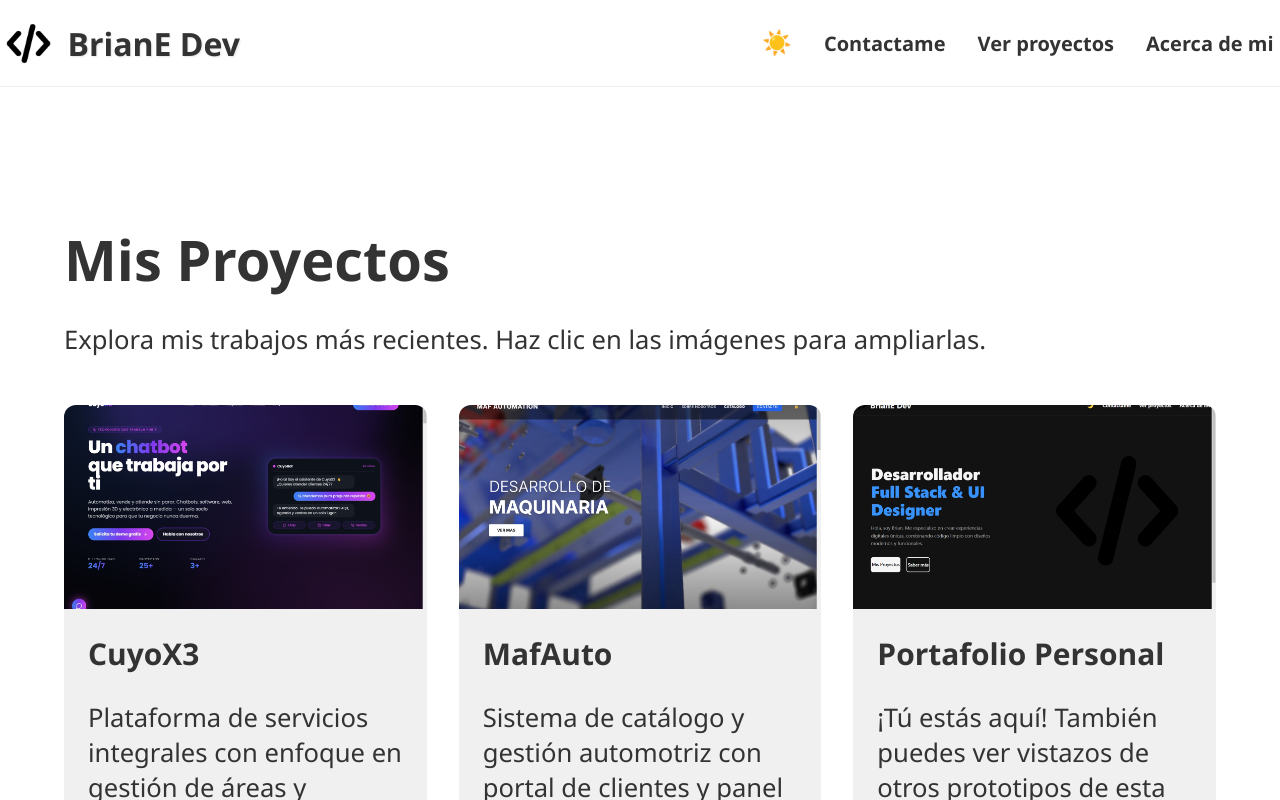
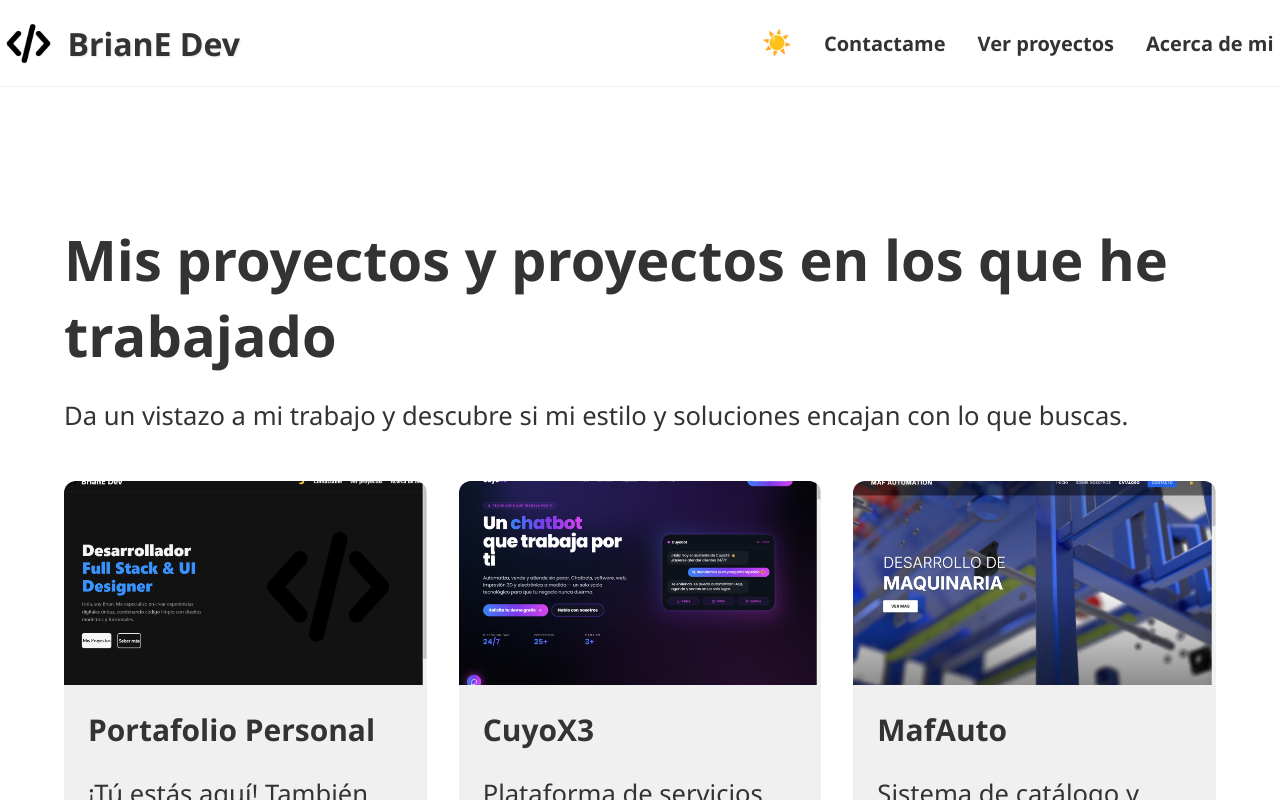
Before and after one commit to Bri-idk/BRIAN_E_DEV_PORTFOLIO, a React (Vite) app: page /proyectos in a window 1280 px wide. Shown: the top 800 px of the page. Built offline with nearby package versions, Linux system fonts and the light colour scheme.

Commit message:
style: reorder projects and update page phrasing for a more professional tone

```diff
--- a/src/Contactame.jsx
+++ b/src/Contactame.jsx
@@ -57,6 +57,7 @@ function Contactame() {
       <section className="direct-contact">
         <h2>Contacto Directo</h2>
         <p>Email: <a href="mailto:briane.pinedamartineza@gmail.com" className="social-link">briane.pinedamartineza@gmail.com</a></p>
+        <p>Quizas te interese: </p><a href="cuyox3.com">CuyoX3</a>
       </section>
     </div>
   )
--- a/src/Proyectos.jsx
+++ b/src/Proyectos.jsx
@@ -23,6 +23,14 @@ import toto2 from './recursos/totonik/totonik_3.jpeg'
 
 const PROJECTS_DATA = [
   {
+    id: 3,
+    title: "Portafolio Personal",
+    description: "¡Tú estás aquí! También puedes ver vistazos de otros prototipos de esta misma página.",
+    images: [portCover, port1, port2],
+    url: "#",
+    isCurrent: true
+  },
+  {
     id: 1,
     title: "CuyoX3",
     description: "Plataforma de servicios integrales con enfoque en gestión de áreas y atención personalizada.",
@@ -35,14 +43,6 @@ const PROJECTS_DATA = [
     description: "Sistema de catálogo y gestión automotriz con portal de clientes y panel administrativo.",
     images: [mafCover, maf1, maf2],
     url: "https://mafautomation.com.mx/"
-  },
-  {
-    id: 3,
-    title: "Portafolio Personal",
-    description: "¡Tú estás aquí! También puedes ver vistazos de otros prototipos de esta misma página.",
-    images: [portCover, port1, port2],
-    url: "#",
-    isCurrent: true
   },
   {
     id: 4,
@@ -78,8 +78,8 @@ function Proyectos() {
 
   return (
     <div className="page-content">
-      <h1>Mis Proyectos</h1>
-      <p>Explora mis trabajos más recientes. Haz clic en las imágenes para ampliarlas.</p>
+      <h1>Mis proyectos y proyectos en los que he trabajado</h1>
+      <p>Da un vistazo a mi trabajo y descubre si mi estilo y soluciones encajan con lo que buscas.</p>
 
       <div className="grid-placeholder">
         {PROJECTS_DATA.map(project => (
--- a/src/index.css
+++ b/src/index.css
@@ -3,6 +3,10 @@ h2{
   font-weight: 700;
   font-family: "Consolas", "Courier New", monospace;
   font-style: normal;
+}
+a{
+  color: purple;
+  text-decoration: none;
 }
 
 :root {
```
